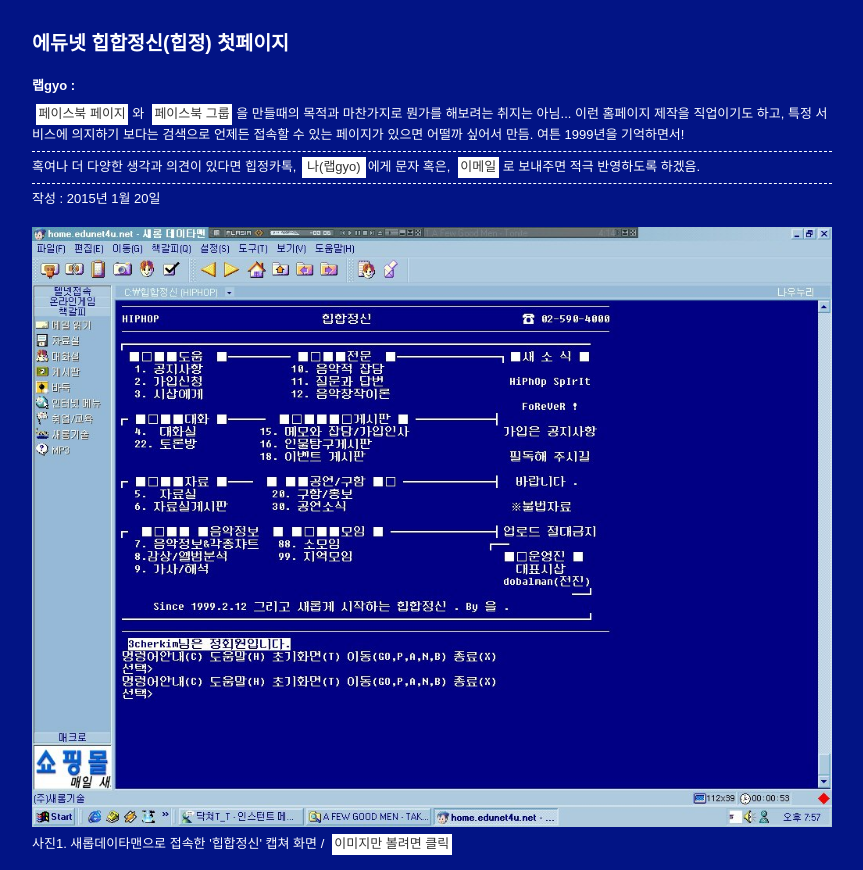
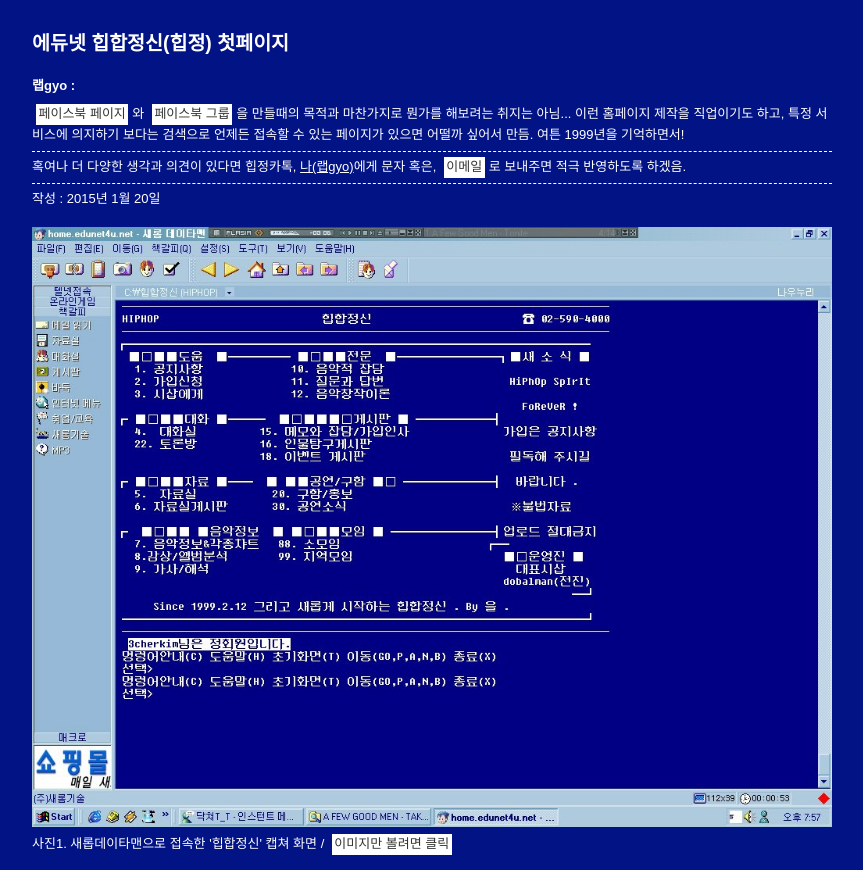
Before and after one commit to edunet-hiphop-spirit/edunet-hiphop-spiirit.github.io, a plain HTML site: page index.html in a window 1280 px wide. Shown: the whole page, without its empty margins (208-1071 px from the left). Drawn offline with Linux system fonts and the light colour scheme.

Commit message:
update.
.id 에 해당하는 스타일 변경.

```diff
--- a/index.html
+++ b/index.html
@@ -35,7 +35,7 @@
 	/*.page_index dd { line-height: 2; }*/
 
 
-	.id { display: inline-block; margin: 0 2px; padding: 0 5px; background-color: #fff; color: #333; }
+	.id { text-decoration: underline; }
 </style>
 
 </head>
```
